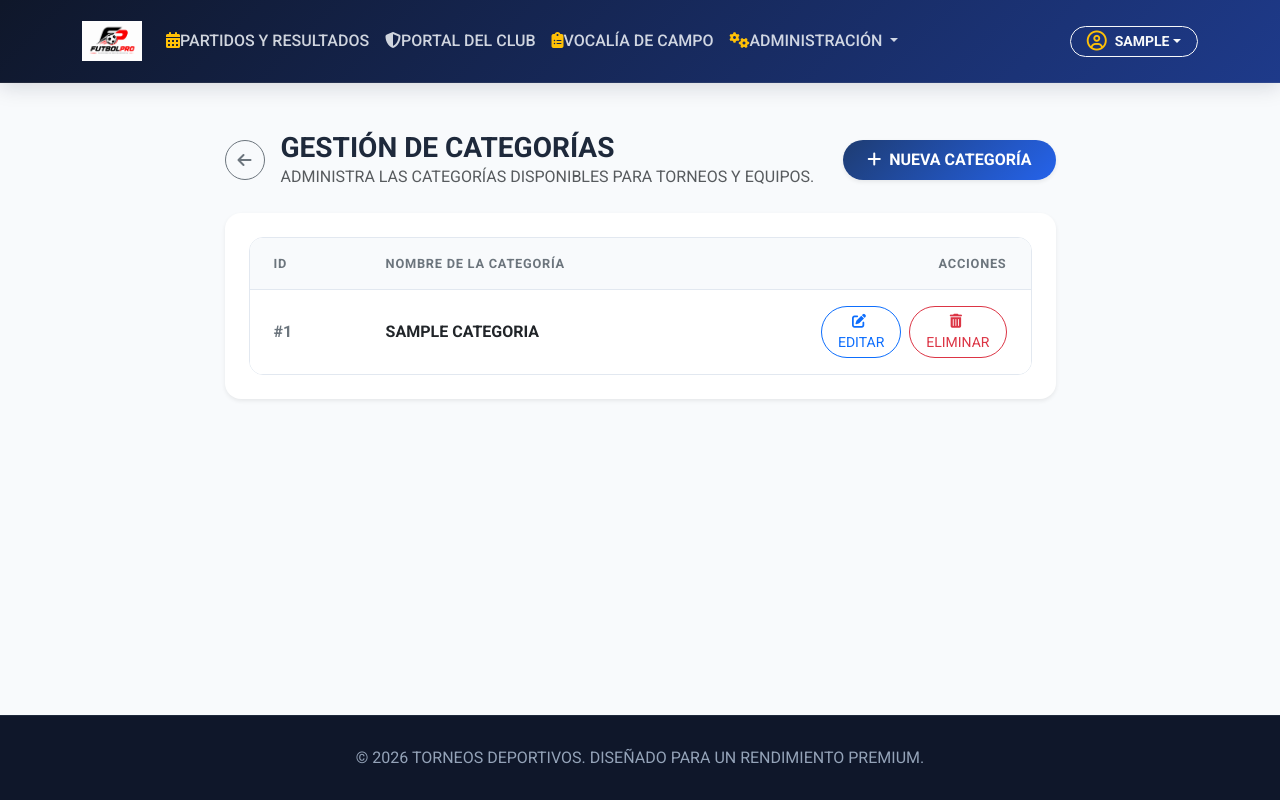
After one commit to marcioperez24/SistemaTorneos, a Django app: page /categorias/ in a window 1280 px wide. The commit adds this page. Run offline with Django 5.2, Linux system fonts and the light colour scheme; a user stored in the database is signed in; tables that the repository leaves empty hold one stand-in row (values such as "Sample post"); parts of the project's set-up code (start-up, migrations or seed data) failed here and were passed over.

Commit message:
Modulo de categorias dinamicas y migracion completa

```diff
--- a/teams/models.py
+++ b/teams/models.py
@@ -3,20 +3,21 @@ from django.db import models
 from django.conf import settings
 from django.utils import timezone
 
+class Categoria(models.Model):
+    nombre = models.CharField(max_length=50, unique=True, verbose_name="Nombre de la Categoría")
+
+    class Meta:
+        verbose_name = "Categoría"
+        verbose_name_plural = "Categorías"
+
+    def __str__(self):
+        return self.nombre
+
+
 class Equipo(models.Model):
-    CATEGORIAS = (
-        ('senior', 'Senior / Libre'),
-        ('master', 'Máster (Mayores de 40)'),
-        ('supermaster', 'Supermáster (Mayores de 50)'),
-        ('juvenil', 'Juvenil (Sub-18)'),
-        ('u15', 'Sub-15 (U-15)'),
-        ('u12', 'Sub-12 (U-12)'),
-        ('femenino', 'Femenino Libre'),
-    )
-
     nombre = models.CharField(max_length=100, verbose_name="Nombre del Equipo")
     logo = models.ImageField(upload_to='logos_equipos/', null=True, blank=True, verbose_name="Escudo/Logo")
-    categoria = models.CharField(max_length=20, choices=CATEGORIAS, default='senior', verbose_name="Categoría")
+    categoria = models.ForeignKey(Categoria, on_delete=models.PROTECT, verbose_name="Categoría")
     entrenador = models.CharField(max_length=100, blank=True, null=True, verbose_name="Entrenador / DT")
     telefono_entrenador = models.CharField(max_length=20, blank=True, null=True, verbose_name="Teléfono del Entrenador")
     alineacion = models.JSONField(default=dict, blank=True, null=True, verbose_name="Alineación Táctica")
@@ -36,6 +37,9 @@ class Equipo(models.Model):
 
     def __str__(self):
         return f"{self.nombre} ({self.get_categoria_display()})"
+
+    def get_categoria_display(self):
+        return self.categoria.nombre if self.categoria else ""
 
     def get_dt(self):
         if not hasattr(self, '_cached_dt'):
--- a/teams/templates/teams/base.html
+++ b/teams/templates/teams/base.html
@@ -503,6 +503,11 @@
                                                 <i class="fa-solid fa-trophy me-2 text-primary"></i>Gestionar Torneos/Ligas
                                             </a>
                                         </li>
+                                        <li>
+                                            <a class="dropdown-item" href="{% url 'lista_categorias' %}">
+                                                <i class="fa-solid fa-tags me-2 text-primary"></i>Gestionar Categorías
+                                            </a>
+                                        </li>
                                     {% endif %}
                                     {% if user_perms.tesoreria %}
                                         {% if user_perms.secretaria %}
--- /dev/null
+++ b/teams/templates/teams/lista_categorias.html
@@ -0,0 +1,82 @@
+{% extends 'teams/base.html' %}
+
+{% block title %}Gestión de Categorías - Fútbol Pro{% endblock %}
+
+{% block content %}
+<div class="container my-5">
+    <div class="row justify-content-center">
+        <div class="col-md-9">
+            <!-- Header Section -->
+            <div class="d-flex align-items-center justify-content-between mb-4">
+                <div class="d-flex align-items-center">
+                    <a href="{% url 'club_portal' %}" class="btn btn-outline-secondary rounded-circle me-3 d-flex align-items-center justify-content-center" style="width: 40px; height: 40px;">
+                        <i class="fa-solid fa-arrow-left"></i>
+                    </a>
+                    <div>
+                        <h3 class="fw-bold mb-0">Gestión de Categorías</h3>
+                        <p class="text-muted mb-0">Administra las categorías disponibles para torneos y equipos.</p>
+                    </div>
+                </div>
+                <a href="{% url 'crear_categoria' %}" class="btn btn-custom-primary px-4 py-2 rounded-pill fw-bold shadow-sm">
+                    <i class="fa-solid fa-plus me-2"></i>Nueva Categoría
+                </a>
+            </div>
+
+            <!-- Categories Table Card -->
+            <div class="card card-custom p-4 shadow-sm border-0">
+                <div class="table-responsive">
+                    <table class="table table-hover align-middle mb-0">
+                        <thead class="table-light">
+                            <tr>
+                                <th class="py-3 px-4 text-secondary" style="width: 15%">ID</th>
+                                <th class="py-3 px-4 text-secondary" style="width: 60%">Nombre de la Categoría</th>
+                                <th class="py-3 px-4 text-secondary text-end" style="width: 25%">Acciones</th>
+                            </tr>
+                        </thead>
+                        <tbody>
+                            {% for cat in categorias %}
+                                <tr>
+                                    <td class="py-3 px-4 fw-bold text-secondary">#{{ cat.id }}</td>
+                                    <td class="py-3 px-4 fw-semibold text-dark">{{ cat.nombre }}</td>
+                                    <td class="py-3 px-4 text-end">
+                                        <div class="d-flex justify-content-end gap-2">
+                                            <a href="{% url 'editar_categoria' cat.id %}" class="btn btn-sm btn-outline-primary px-3 rounded-pill">
+                                                <i class="fa-solid fa-pen-to-square me-1"></i>Editar
+                                            </a>
+                                            <button type="button" onclick="confirmDelete('{% url 'eliminar_categoria' cat.id %}')" class="btn btn-sm btn-outline-danger px-3 rounded-pill">
+                                                <i class="fa-solid fa-trash-can me-1"></i>Eliminar
+                                            </button>
+                                        </div>
+                                    </td>
+                                </tr>
+                            {% empty %}
+                                <tr>
+                                    <td colspan="3" class="text-center py-5 text-muted">
+                                        <i class="fa-solid fa-tags fs-1 d-block mb-3 text-secondary-50"></i>
+                                        No se han registrado categorías aún.
+                                    </td>
+                                </tr>
+                            {% endfor %}
+                        </tbody>
+                    </table>
+                </div>
+            </div>
+        </div>
+    </div>
+</div>
+
+<!-- Hidden Delete Form -->
+<form id="delete-form" method="POST" style="display: none;">
+    {% csrf_token %}
+</form>
+
+<script>
+    function confirmDelete(url) {
+        if (confirm("¿Estás seguro de que deseas eliminar esta categoría? Si está en uso por algún torneo o equipo, no se permitirá la eliminación.")) {
+            const form = document.getElementById('delete-form');
+            form.action = url;
+            form.submit();
+        }
+    }
+</script>
+{% endblock %}
--- a/teams/urls.py
+++ b/teams/urls.py
@@ -34,4 +34,10 @@ urlpatterns = [
     path('equipo/<int:equipo_id>/alineacion/guardar/', views.guardar_alineacion, name='guardar_alineacion'),
     path('jugador/<int:ficha_id>/lesion/', views.toggle_lesion, name='toggle_lesion'),
     path('buscar-cedula/', views.buscar_cedula, name='buscar_cedula'),
+
+    # Categorías CRUD
+    path('categorias/', views.lista_categorias, name='lista_categorias'),
+    path('categorias/nueva/', views.crear_categoria, name='crear_categoria'),
+    path('categorias/<int:categoria_id>/editar/', views.editar_categoria, name='editar_categoria'),
+    path('categorias/<int:categoria_id>/eliminar/', views.eliminar_categoria, name='eliminar_categoria'),
 ]
--- a/teams/views.py
+++ b/teams/views.py
@@ -5,8 +5,9 @@ from django.contrib import messages
 from django.utils import timezone
 from datetime import timedelta
 import urllib.parse
-from .models import Equipo, InvitacionEquipo, FichaJugador, FichaDT
-from .forms import EquipoForm, PlayerRegistrationForm, DTRegistrationForm
+from django.db import models
+from .models import Equipo, InvitacionEquipo, FichaJugador, FichaDT, Categoria
+from .forms import EquipoForm, PlayerRegistrationForm, DTRegistrationForm, CategoriaForm
 from django.contrib.auth.forms import AuthenticationForm
 from matches.models import Torneo
 from finances.models import PagoInscripcion, MultaTarjeta, CobroEquipo
@@ -662,3 +663,65 @@ def toggle_lesion(request, ficha_id):
             messages.warning(request, f"{ficha.user.get_full_name()} ha sido reportado como lesionado. Se ha liberado un cupo temporal.")
 
     return redirect('club_portal')
+
+
+@login_required
+def lista_categorias(request):
+    if not (request.user.role in ['superadmin', 'secretaria'] or request.user.is_superuser):
+        messages.error(request, "No tienes permisos para acceder a este módulo.")
+        return redirect('club_portal')
+
+    categorias = Categoria.objects.all().order_by('nombre')
+    return render(request, 'teams/lista_categorias.html', {'categorias': categorias})
+
+
+@login_required
+def crear_categoria(request):
+    if not (request.user.role in ['superadmin', 'secretaria'] or request.user.is_superuser):
+        messages.error(request, "No tienes permisos para acceder a este módulo.")
+        return redirect('club_portal')
+
+    if request.method == 'POST':
+        form = CategoriaForm(request.POST)
+        if form.is_valid():
+            form.save()
+            messages.success(request, "Categoría creada con éxito.")
+            return redirect('lista_categorias')
+    else:
+        form = CategoriaForm()
+    return render(request, 'teams/form_categoria.html', {'form': form, 'title': 'Crear Categoría'})
+
+
+@login_required
+def editar_categoria(request, categoria_id):
+    if not (request.user.role in ['superadmin', 'secretaria'] or request.user.is_superuser):
+        messages.error(request, "No tienes permisos para acceder a este módulo.")
+        return redirect('club_portal')
+
+    categoria = get_object_or_404(Categoria, id=categoria_id)
+    if request.method == 'POST':
+        form = CategoriaForm(request.POST, instance=categoria)
+        if form.is_valid():
+            form.save()
+            messages.success(request, "Categoría actualizada con éxito.")
+            return redirect('lista_categorias')
+    else:
+        form = CategoriaForm(instance=categoria)
+    return render(request, 'teams/form_categoria.html', {'form': form, 'title': 'Editar Categoría', 'categoria': categoria})
+
+
+@login_required
+def eliminar_categoria(request, categoria_id):
+    if not (request.user.role in ['superadmin', 'secretaria'] or request.user.is_superuser):
+        messages.error(request, "No tienes permisos para acceder a este módulo.")
+        return redirect('club_portal')
+
+    categoria = get_object_or_404(Categoria, id=categoria_id)
+    if request.method == 'POST':
+        try:
+            categoria.delete()
+            messages.success(request, "Categoría eliminada con éxito.")
+        except models.ProtectedError:
+            messages.error(request, "No se puede eliminar la categoría porque hay equipos o torneos asociados a ella.")
+
+    return redirect('lista_categorias')
```
Also changed, not shown: matches/models.py (+5 -2 lines), teams/forms.py (+16 -4 lines), teams/templates/teams/form_categoria.html (added, +59 -0 lines), matches/migrations/0010_torneo_categoria_fk_alter_torneo_categoria.py (added), matches/migrations/0011_remove_torneo_categoria_fk_alter_torneo_categoria.py (added), teams/migrations/0014_categoria_alter_equipo_categoria_equipo_categoria_fk.py (added), teams/migrations/0015_migrate_categories_data.py (added), teams/migrations/0016_remove_equipo_categoria_fk_alter_equipo_categoria.py (added).
